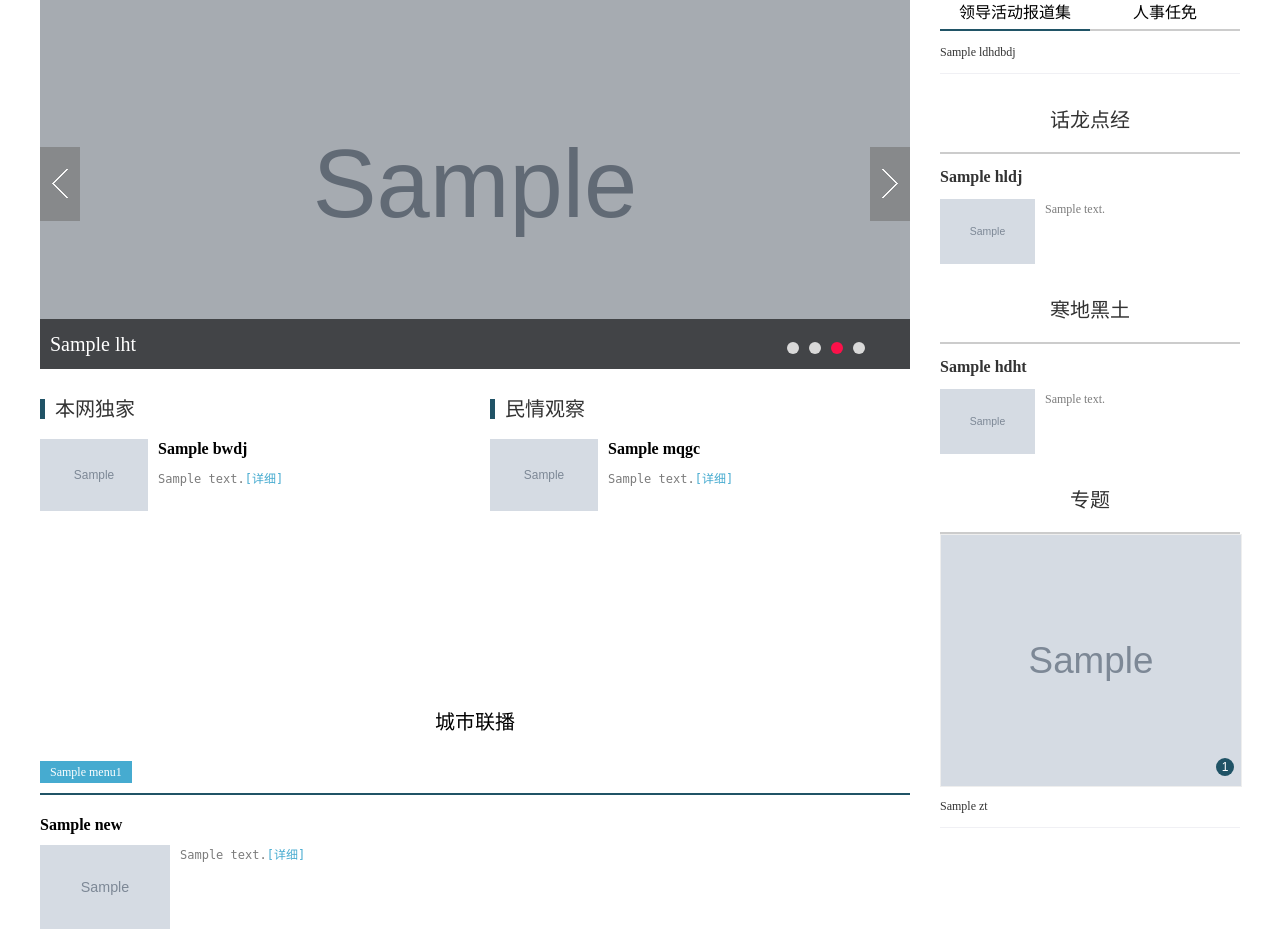
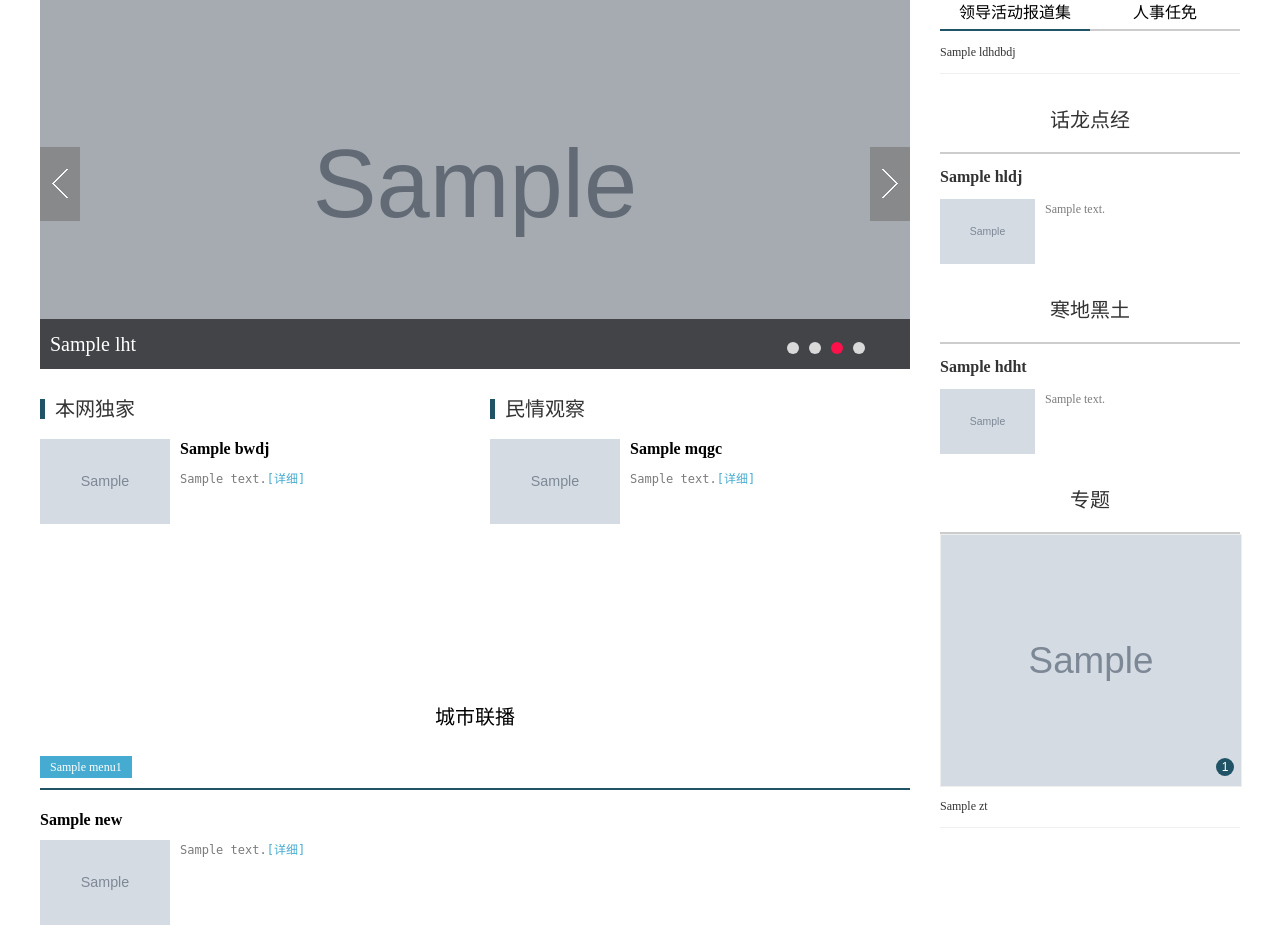
Before and after one commit to cash2one/lalalalahlj, a Flask app: template templates/klj/klj_index.html in a window 1280 px wide. Shown: the part 242-1171 px from the top of the page. Run offline with Flask 2, Linux system fonts and the light colour scheme; the template is opened without the code that fills it: most values are stand-ins (such as "Sample title", 1, 10 or a date in 2020); grey boxes marked "Sample" are stand-in pictures; data that the repository does not hold is empty; some libraries are stand-ins or nearby versions.

Commit message:
site-->modify klj

```diff
--- a/static/css/css.css
+++ b/static/css/css.css
@@ -1813,18 +1813,20 @@ a:hover .ep-share-yixin{background-position:-250px -25px}
 .picmore a:hover {text-decoration: underline; color:#676977;}
 
 /***longjiang***/
-.lj_list_n01 {float:left; margin-top:30px; width:870px; height:285px}
-.lj_list_n01 ul {display:block; float:left; overflow:hidden; width:420px; height:284px}
+.lj_list_n01 {float:left; margin-top:30px; width:870px; height:280px}
+.lj_list_n01 ul {display:block; float:left; overflow:hidden; width:420px; height:280px}
 .lj_list_n01 li {display:block; float:left; overflow:hidden; width:420px; font-family:"宋体"}
   .lj_list_title {line-height:20px}
   .lj_list_title img {vertical-align:middle}
   .lj_list_title a {margin-left:10px; font-size:20px; color:#333; font-family:"微软雅黑"; vertical-align:middle}
   .lj_list_title a:hover {color:#205366;}
-  .lj_list_li01 { margin:20px 0 0 0; height:72px}
+.lj_list_li01 { margin:20px 0 0 0; height:100px}
+ .lj_list_li01 tt { margin-top:10px; max-height:60px; line-height:20px; font-size:12px; color:#7b7b7b;}
   .lj_list_li01 img {float:left}
   .lj_list_li01 p,.lj_list_li01 tt {float:left; overflow:hidden; margin-left:10px; width:300px}
   .lj_list_li01 p { height:20px; line-height:20px; font-size:16px; font-weight:bold;}
-  .lj_list_li01 tt { margin-top:10px;max-height:40px; line-height:20px; font-size:12px; color:#7b7b7b;}
+  /*.lj_list_li01 tt { margin-top:10px;max-height:40px; line-height:20px; font-size:12px; color:#7b7b7b;}*/
+ .lj_list_li01 p,.lj_list_li01 tt {float:left; overflow:hidden; margin-left:10px; width:270px}
   .lj_list_li01 tt span {color:#46abd0;}
   .lj_list_li01 a:hover,.lj_list_li01 tt span:hover {color:#205366; text-decoration:none}
   .lj_list_li02 { border-bottom:1px solid #f0f0f4; height:42px; line-height:42px; font-size:14px; color:#333}
--- a/templates/klj/klj_index.html
+++ b/templates/klj/klj_index.html
@@ -44,9 +44,9 @@
                 {% for i in bwdj %}
                     {% if loop.index==1 %}
 				<li class="lj_list_li01"><a href="/detail/{{ i._id }}" target="_blank">
-                	<img src="{{ i.guide_image }}" width="108" height="72" />
+                	<img src="{{ i.guide_image }}" width="130" height="85" />
                     <p>{{ i.title }}</p></a>
-                    <tt>{{ i.summary }}<a href="/detail/{{ i._id }}" target="_blank"><span>[详细]</span></a></tt></li>
+                    <tt>{{ i.summary|truncate(60) }}<a href="/detail/{{ i._id }}" target="_blank"><span>[详细]</span></a></tt></li>
                     {% else %}
 				<li class="lj_list_li02"><a href="/detail/{{ i._id }}" target="_blank">{{ i.title }}</a></li>
                     {% endif %}
@@ -57,9 +57,9 @@
                 {% for i in mqgc %}
                     {% if loop.index==1 %}
 				<li class="lj_list_li01"><a href="/detail/{{ i._id }}" target="_blank">
-                	<img src="{{ i.guide_image }}" width="108" height="72" />
+                	<img src="{{ i.guide_image }}" width="130" height="85" />
                     <p>{{ i.title }}</p></a>
-                    <tt>{{ i.summary }}<a href="/detail/{{ i._id }}" target="_blank"><span>[详细]</span></a></tt></li>
+                    <tt>{{ i.summary|truncate(60) }}<a href="/detail/{{ i._id }}" target="_blank"><span>[详细]</span></a></tt></li>
                     {% else %}
 				<li class="lj_list_li02"><a href="/detail/{{ i._id }}" target="_blank">{{ i.title }}</a></li>
                     {% endif %}
```
